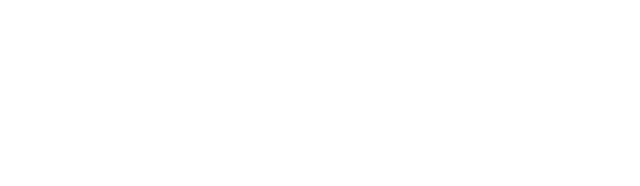
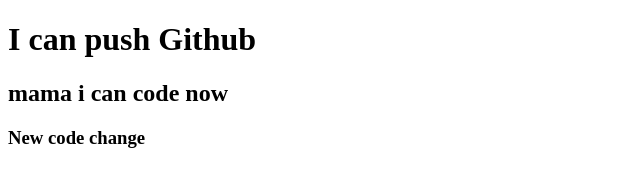
Before and after one commit to Jakir-Hossen-Developer/my-second-repo, a plain HTML site: page index.html in a window 1280 px wide. Shown: the whole page, without its empty margins (0-640 px from the left). Drawn offline with Linux system fonts and the light colour scheme.

Commit message:
add head commit

```diff
--- a/index.html
+++ b/index.html
@@ -7,6 +7,9 @@
     <title>My second Github repo</title>
 </head>
 <body>
+    <h1>I can push Github</h1>
+    <h2>mama i can code now</h2>
+    <h3>New code change</h3>
 
 </body>
 </html>
```
